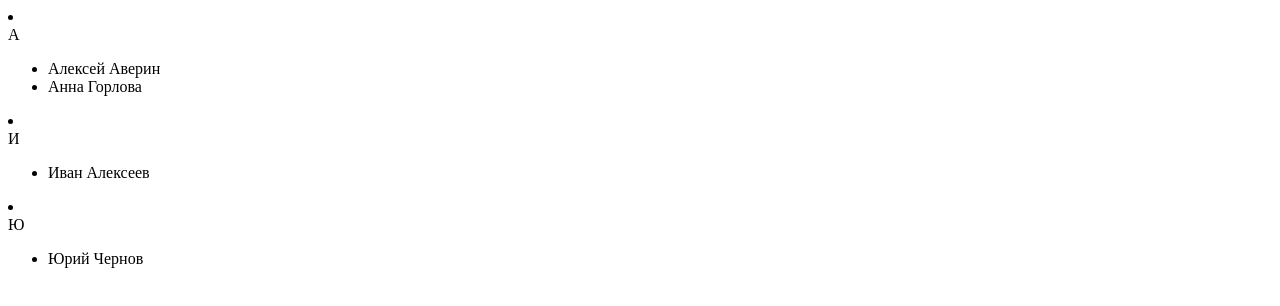
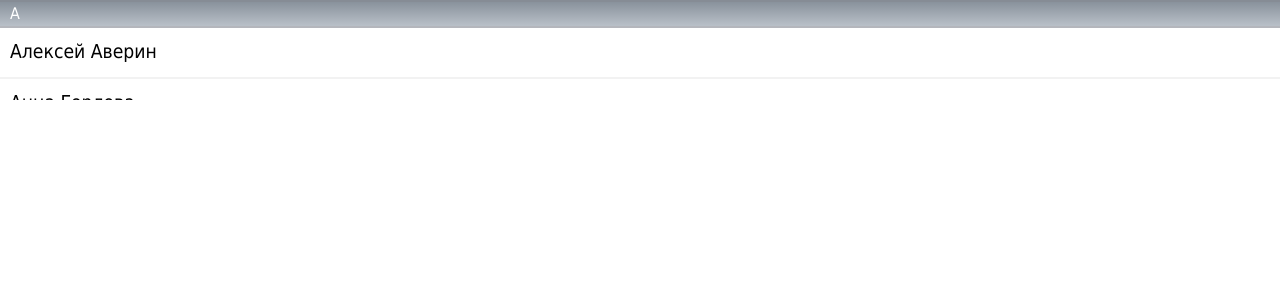
Before and after one commit to kot-lex/test-component, a website: page index.html in a window 1280 px wide. Drawn offline with Linux system fonts and the light colour scheme.

Commit message:
Add styles

```diff
--- /dev/null
+++ b/index.css
@@ -0,0 +1,48 @@
+body, html {
+  margin: 0;
+  padding: 0;
+  font-family: Tahoma, Verdana, Segoe, sans-serif;
+}
+
+.list {
+  height: 100px;
+  overflow-y: scroll;
+}
+
+.list__container,
+.list-group__items {
+  list-style: none;
+  padding: 0;
+  margin: 0;
+}
+
+.list-group__label {
+  color: white;
+  background: rgba(185,192,200,1);
+  background: linear-gradient(0deg, rgba(185,192,200,1) 0%, rgba(137,146,156,1) 100%);
+  padding-left: 10px;
+  line-height: 150%;
+  border: 2px solid #b4b6bc;
+  border-top-color: #868c95;
+  border-left: none;
+  border-right: none;
+}
+
+.list-group__item {
+  padding: 10px;
+  font-size: 120%;
+  line-height: 150%;
+  border: 1px solid #f2f2f2;
+  border-left: none;
+  border-right: none;
+}
+
+.list-group__item:first-child
+{
+  border-top: none;
+}
+
+.list-group__item:last-child
+{
+  border-bottom: none;
+}
--- a/index.html
+++ b/index.html
@@ -1,9 +1,10 @@
 <html>
 <head>
     <meta charset="utf-8">
+    <link rel="stylesheet" href="index.css" type="text/css" />
 </head>
 <body>
-    <div class="list-container list-container_type_first-name">
+    <div class="list list_type_first-name">
 
     </div>
     <script src="index.js" ></script>
--- a/index.js
+++ b/index.js
@@ -47,7 +47,7 @@
 	var List = __webpack_require__(3);
 	var data = __webpack_require__(2);
 
-	var containerNode = document.querySelector('.list-container');
+	var containerNode = document.querySelector('.list');
 
 	var list = new List(containerNode, data, 'firstName');
 
@@ -56,6 +56,13 @@
 /***/ function(module, exports) {
 
 	var GroupedList = function(targetDomNode, groupedListData) {
+	  this.classes = {
+	    container: 'list__container',
+	    group: 'list-group',
+	    groupLabel: 'list-group__label',
+	    groupItems: 'list-group__items',
+	    groupItem: 'list-group__item'
+	  };
 	  this.element = targetDomNode;
 	  this.data = groupedListData;
 	  this.render();
@@ -63,10 +70,13 @@
 
 	GroupedList.prototype.render = function() {
 	  var groupNodes = this.renderGroups(this.data);
-	  var ctx = this;
+	  var rootNode = document.createElement('ul');
+	  rootNode.classList.add(this.classes.container);
 	  groupNodes.forEach(function(element) {
-	    ctx.element.appendChild(element);
+	    rootNode.appendChild(element);
 	  });
+
+	  this.element.appendChild(rootNode);
 	};
 
 	GroupedList.prototype.renderGroups = function(data) {
@@ -79,8 +89,13 @@
 	    groupLabelNode.appendChild(groupNodeText);
 	    groupNode.appendChild(groupLabelNode);
 
+	    groupNode.classList.add(ctx.classes.group);
+	    groupLabelNode.classList.add(ctx.classes.groupLabel);
+
 	    var innerNodesList = document.createElement('ul');
-	    var innerNodes = group.items.map(ctx.renderGroupItem);
+	    innerNodesList.classList.add(ctx.classes.groupItems);
+
+	    var innerNodes = group.items.map(ctx.renderGroupItem.bind(ctx));
 	    innerNodes.forEach(function(node) {
 	      innerNodesList.appendChild(node);
 	    });
@@ -92,6 +107,7 @@
 
 	GroupedList.prototype.renderGroupItem = function(item) {
 	  var node = document.createElement('li');
+	  node.classList.add(this.classes.groupItem);
 	  node.appendChild(document.createTextNode(item.label));
 	  return node;
 	};
--- a/src/index.js
+++ b/src/index.js
@@ -1,6 +1,6 @@
 var List = require('./GroupedByFirstLetter');
 var data = require('./sampleData');
 
-var containerNode = document.querySelector('.list-container');
+var containerNode = document.querySelector('.list');
 
 var list = new List(containerNode, data, 'firstName');
```
Also changed, not shown: src/GroupedList.js (added, +58 -0 lines).
